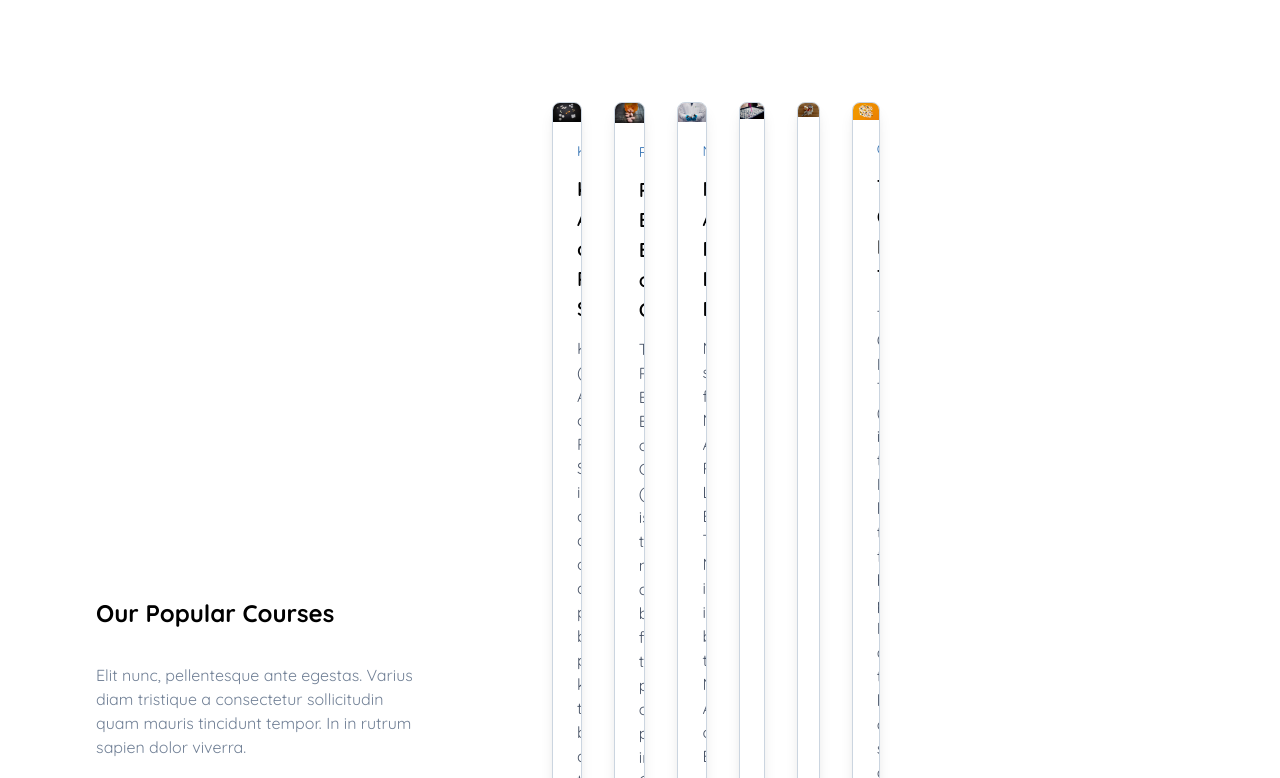
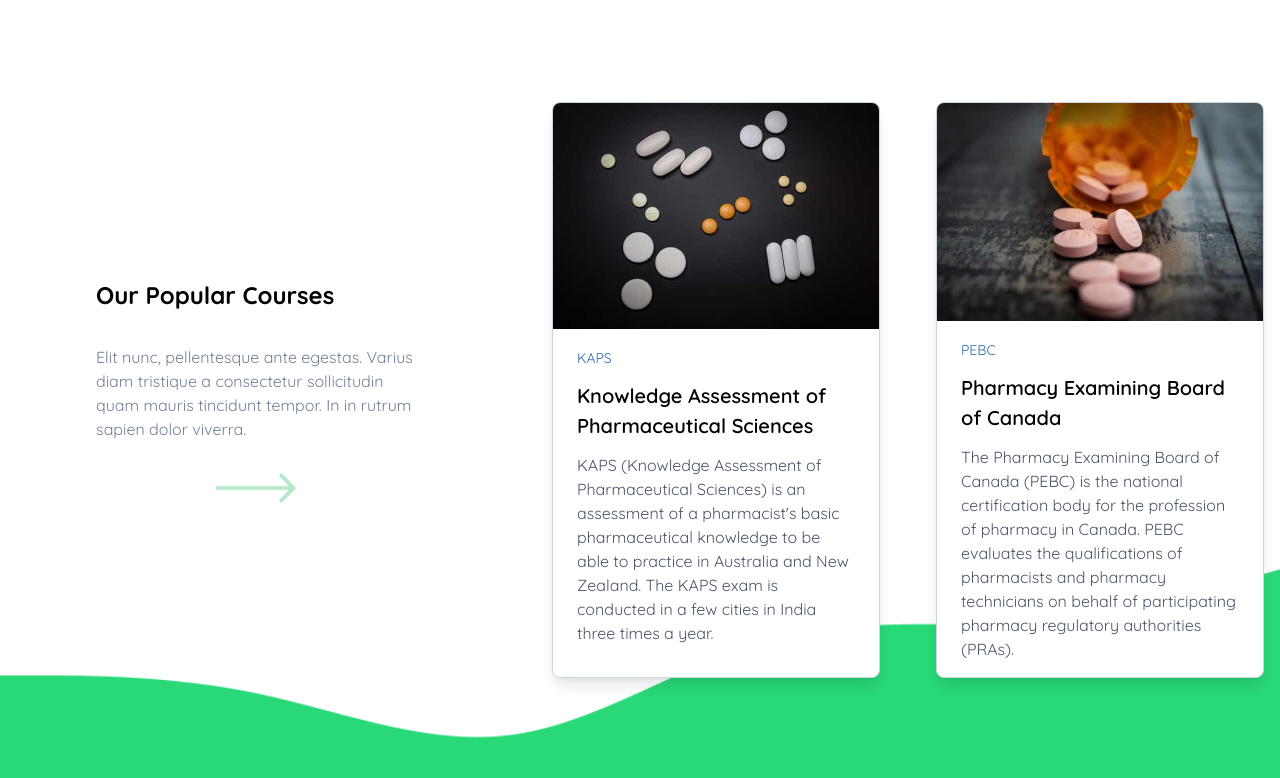
Before and after one commit to dheeraj-murali/zeal-academy, a React (Create React App) app: page / in a window 1280 px wide. Shown: the part 802-1580 px from the top of the page. Built offline with nearby package versions, Linux system fonts and the light colour scheme.

Commit message:
refactor(tidy up): added proper html tags
- removed unused imports

```diff
--- a/src/containers/Courses/index.tsx
+++ b/src/containers/Courses/index.tsx
@@ -1,6 +1,6 @@
-import React, { Fragment } from 'react';
+import React from 'react';
+import { Arrow, CourseCard } from '../../components';
 import { wave } from '../../images';
-import { Arrow, CourseCard } from '../../components';
 import { courseList } from '../../utils/config/courses';
 
 export const Courses = () => {
@@ -23,13 +23,13 @@
 					<Arrow />
 				</div>
 				<div className='inline-flex w-screen md:w-3/5 z-10 space-x-8 overflow-x-scroll overscroll-x-contain p-6'>
-					<div className='inline-flex w-screen md:w-3/4 lg:w-2/4'>
+					<ul className='inline-flex w-screen md:w-3/4 lg:w-2/4 space-x-2 md:space-x-6'>
 						{courseList.map((course, index) => (
-							<Fragment key={index}>
+							<li key={index} className='min-w-full'>
 								<CourseCard course={course} />
-							</Fragment>
+							</li>
 						))}
-					</div>
+					</ul>
 				</div>
 			</div>
 		</section>
```
